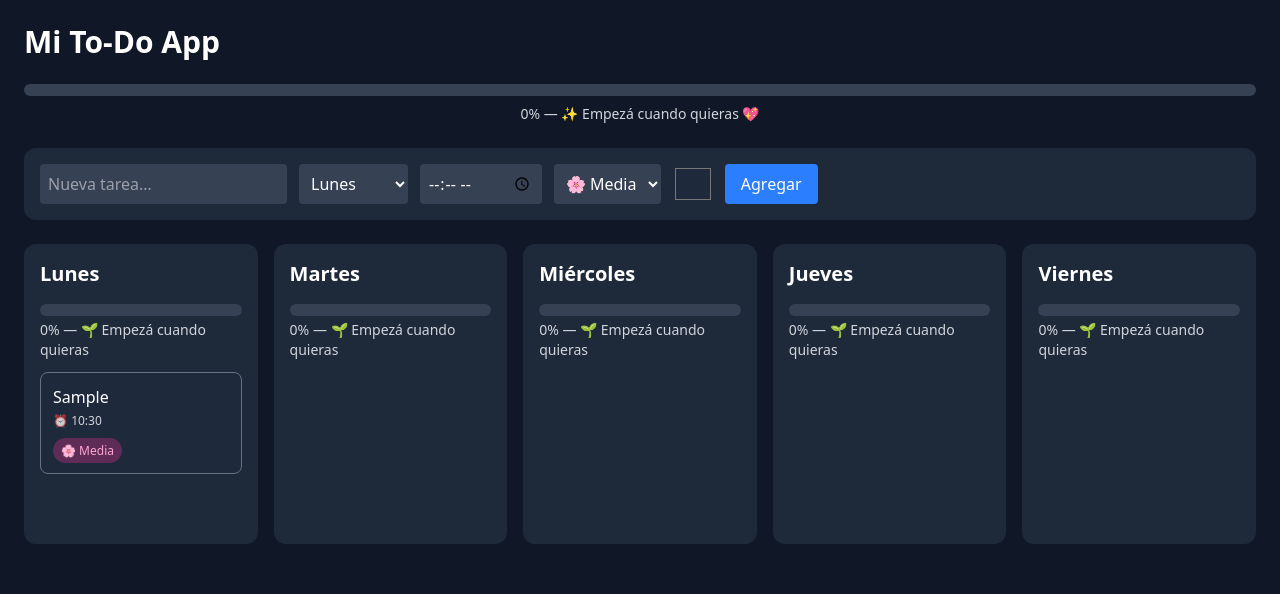
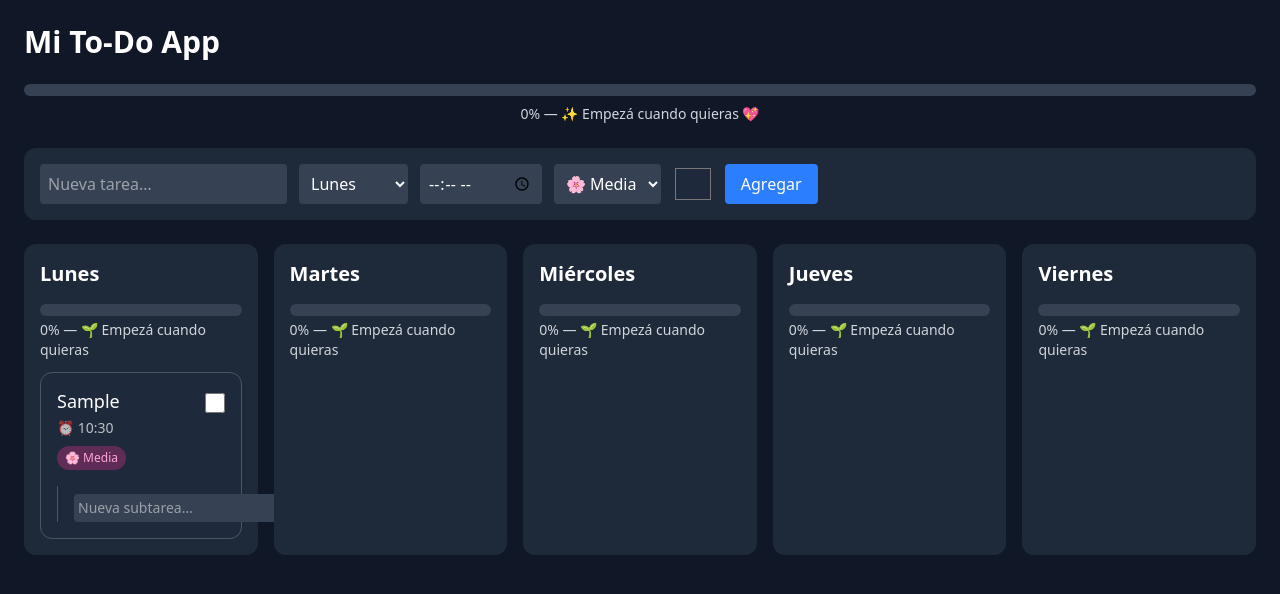
Before and after one commit to MikaelaEstefan/my-todo-app, a React (Vite) app: page / in a window 1280 px wide. Both pictures are taken after typing "Sample", "10:30" into the empty fields and a click on the button "Agregar". Shown: the top 594 px of the page. Built offline with nearby package versions, Linux system fonts and the light colour scheme.

Commit message:
subtasks added / taskbutton no longer used

```diff
--- a/src/components/DayColumn.jsx
+++ b/src/components/DayColumn.jsx
@@ -1,5 +1,5 @@
 import React from "react";
-import TaskButton from "./TaskButton";
+import TaskCard from "./TaskCard";
 import { useTasksStore } from "../context/useTasksStore";
 
 export default function DayColumn({ day }) {
@@ -36,7 +36,7 @@ export default function DayColumn({ day }) {
 
       <div className="flex flex-col gap-3">
         {tasks.map((task) => (
-          <TaskButton key={task.id} task={task} />
+          <TaskCard key={task.id} task={task} />
         ))}
       </div>
     </div>
--- /dev/null
+++ b/src/components/SubtaskList.jsx
@@ -0,0 +1,68 @@
+import React, { useState } from "react";
+import { useTasksStore } from "../context/useTasksStore";
+
+export default function SubtaskList({ task }) {
+  const toggleSubtask = useTasksStore((s) => s.toggleSubtask);
+  const addSubtask = useTasksStore((s) => s.addSubtask);
+
+  const [open, setOpen] = useState(false);
+  const [text, setText] = useState("");
+
+  function handleAdd() {
+    if (!text.trim()) return;
+    addSubtask(task.id, text);
+    setText("");
+  }
+
+  return (
+    <div className="mt-2">
+      {/* Expand / collapse */}
+      <button
+        onClick={() => setOpen(!open)}
+        className="text-sm text-blue-300 hover:text-blue-400"
+      >
+        {open ? "▼ Ocultar subtareas" : "▶ Ver subtareas"}
+      </button>
+
+      {/* Animated container */}
+      <div
+        className={`transition-all overflow-hidden ${
+          open ? "max-h-96 mt-2" : "max-h-0"
+        }`}
+      >
+        {/* List of subtasks */}
+        <div className="flex flex-col gap-2">
+          {task.subtasks.map((s) => (
+            <button
+              key={s.id}
+              onClick={() => toggleSubtask(task.id, s.id)}
+              className={`px-3 py-1 rounded border text-left text-sm ${
+                s.completed
+                  ? "line-through opacity-50 border-green-300"
+                  : "border-gray-500"
+              }`}
+            >
+              {s.text}
+            </button>
+          ))}
+        </div>
+
+        {/* Add new subtask */}
+        <div className="mt-2 flex gap-2">
+          <input
+            className="bg-gray-700 p-2 rounded text-sm w-full"
+            placeholder="Nueva subtarea…"
+            value={text}
+            onChange={(e) => setText(e.target.value)}
+          />
+          <button
+            onClick={handleAdd}
+            className="px-3 py-1 bg-pink-500 rounded text-white text-sm"
+          >
+            +
+          </button>
+        </div>
+      </div>
+    </div>
+  );
+}
--- a/src/components/TaskButton.jsx
+++ b/src/components/TaskButton.jsx
@@ -4,6 +4,7 @@ import { useTasksStore } from "../context/useTasksStore";
 export default function TaskButton({ task }) {
   const toggleTask = useTasksStore((state) => state.toggleTask);
 
+  // Estilo según prioridad
   const priorityClasses = {
     alta: "font-bold",
     media: "",
@@ -13,24 +14,24 @@ export default function TaskButton({ task }) {
   return (
     <button
       onClick={() => toggleTask(task.id)}
-      className={`p-3 rounded-lg text-left border transition-all ${
-        task.completed
-          ? "opacity-40 border-green-400"
-          : "opacity-100 border-gray-500"
-      } ${priorityClasses[task.priority]}`}
+      className={`
+        w-full text-left p-3 rounded-lg border transition-all
+        ${task.completed ? "opacity-40 border-green-400" : "opacity-100 border-gray-500"}
+        ${priorityClasses[task.priority]}
+      `}
       style={{ backgroundColor: task.color }}
     >
-      {/* Texto */}
-      <div>{task.text}</div>
+      {/* Texto principal */}
+      <div className="text-base">{task.text}</div>
 
       {/* Horario */}
       {task.time && (
-        <div className="text-xs opacity-80 mt-1">
-          ⏰ {task.time}
+        <div className="text-xs opacity-80 mt-1 flex items-center gap-1">
+          ⏰ <span>{task.time}</span>
         </div>
       )}
 
-      {/* Prioridad */}
+      {/* Prioridad visual */}
       <div className="mt-2">
         <span
           className={`
@@ -45,6 +46,23 @@ export default function TaskButton({ task }) {
           {task.priority === "baja" && "🌿 Baja"}
         </span>
       </div>
+
+
+      {task.subtasks?.length > 0 && (
+        <div className="mt-3 pl-3 border-l border-white/20 space-y-1">
+          {task.subtasks.map((sub, i) => (
+            <div
+              key={i}
+              className={`text-xs flex items-center gap-2 ${
+                sub.completed ? "line-through opacity-50" : ""
+              }`}
+            >
+              <span className="text-white/70">•</span>
+              <span>{sub.text}</span>
+            </div>
+          ))}
+        </div>
+      )}
     </button>
   );
 }
--- a/src/components/TaskCard.jsx
+++ b/src/components/TaskCard.jsx
@@ -1,8 +1,111 @@
-const toggleTask = useTasksStore((state) => state.toggleTask);
+// src/components/TaskCard.jsx
+import React, { useState } from "react";
+import { useTasksStore } from "../context/useTasksStore";
 
-<div
-  onClick={() => toggleTask(task.id)}
-  className="cursor-pointer p-2 rounded-xl"
->
-  {task.text}
-</div>
+export default function TaskCard({ task }) {
+  const toggleTask = useTasksStore((state) => state.toggleTask);
+  const addSubtask = useTasksStore((state) => state.addSubtask);
+  const toggleSubtask = useTasksStore((state) => state.toggleSubtask);
+
+  const [subInput, setSubInput] = useState("");
+
+  const priorityStyles = {
+    alta: "bg-red-500/30 text-red-300",
+    media: "bg-pink-500/30 text-pink-300",
+    baja: "bg-green-500/30 text-green-300",
+  };
+
+  const isHighPriority = task.priority === "alta";
+
+  return (
+    <div
+        className={`p-4 rounded-xl border border-gray-600 transition-all ${
+            isHighPriority ? "font-bold" : ""
+                    }`}
+        style={{ backgroundColor: task.color }}
+    >
+      {/* TÍTULO + CHECKBOX */}
+      <div className="flex justify-between items-start gap-3">
+        <div
+          className={`text-lg leading-snug ${
+            task.completed ? "line-through opacity-60" : ""
+          }`}
+        >
+          {task.text}
+        </div>
+
+        <input
+          type="checkbox"
+          checked={task.completed}
+          onChange={() => toggleTask(task.id)}
+          className="w-5 h-5 mt-1 cursor-pointer"
+        />
+      </div>
+
+      {/* HORA */}
+      {task.time && (
+        <div className="text-sm opacity-70 mt-1">⏰ {task.time}</div>
+      )}
+
+      {/* PRIORIDAD */}
+      <div
+        className={`inline-block mt-2 text-xs px-2 py-1 rounded-full ${
+          priorityStyles[task.priority]
+        }`}
+      >
+        {task.priority === "alta" && "🔥 Alta"}
+        {task.priority === "media" && "🌸 Media"}
+        {task.priority === "baja" && "🌿 Baja"}
+      </div>
+
+      {/* SUBTAREAS */}
+      <div className="mt-4 pl-4 border-l border-gray-600 space-y-1">
+        {(task.subtasks ?? []).map((s) => (
+          <label
+            key={s.id}
+            className="flex items-center gap-2 cursor-pointer"
+          >
+            <input
+              type="checkbox"
+              checked={s.completed}
+              onChange={() => toggleSubtask(task.id, s.id)}
+            />
+            <span
+              className={`text-sm ${
+                s.completed ? "line-through opacity-60" : ""
+              }`}
+            >
+              {s.text}
+            </span>
+          </label>
+        ))}
+
+        {/* AGREGAR SUBTAREA */}
+        <div className="flex gap-2 pt-2">
+          <input
+            className="p-1 rounded bg-gray-700 text-white flex-1 text-sm"
+            placeholder="Nueva subtarea…"
+            value={subInput}
+            onChange={(e) => setSubInput(e.target.value)}
+            onKeyDown={(e) => {
+              if (e.key === "Enter" && subInput.trim()) {
+                addSubtask(task.id, subInput);
+                setSubInput("");
+              }
+            }}
+          />
+          <button
+            onClick={() => {
+              if (!subInput.trim()) return;
+              addSubtask(task.id, subInput);
+              setSubInput("");
+            }}
+            className="px-3 py-1 bg-blue-500 text-white rounded text-sm"
+          >
+            +
+          </button>
+        </div>
+      </div>
+    </div>
+  );
+}
--- a/src/context/useTasksStore.js
+++ b/src/context/useTasksStore.js
@@ -11,7 +11,7 @@ export const useTasksStore = create((set, get) => ({
     Viernes: [],
   },
 
-  // AGREGAR TAREA con color, prioridad y horario
+  // --- ADD TASK ---
   addTask: (day, text, color, priority = "media", time = "") =>
     set((state) => {
       const newTask = {
@@ -21,77 +21,147 @@ export const useTasksStore = create((set, get) => ({
         completed: false,
         priority,
         time,
+        subtasks: [],
       };
-
-      // Ordenar tareas: primero por hora, luego prioridad
-      const sortTasks = (arr) => {
-        const priorityValue = { alta: 1, media: 2, baja: 3 };
-
-        return [...arr].sort((a, b) => {
-          // Si tienen horario, ordenar por hora
-          if (a.time && b.time && a.time !== b.time) {
-            return a.time.localeCompare(b.time);
-          }
-
-          // Si no tienen horario o es igual → ordenar por prioridad
-          return priorityValue[a.priority] - priorityValue[b.priority];
-        });
-      };
-
-      const updatedDay = sortTasks([...state.tasks[day], newTask]);
 
       return {
         tasks: {
           ...state.tasks,
-          [day]: updatedDay,
+          [day]: [...state.tasks[day], newTask].sort(sortTasks),
         },
       };
     }),
 
-  // Toggle de completado
+  // --- TOGGLE TASK ---
   toggleTask: (id) =>
     set((state) => {
-      const updated = {};
+      const tasks = structuredClone(state.tasks);
 
-      Object.keys(state.tasks).forEach((day) => {
-        updated[day] = state.tasks[day].map((t) =>
-          t.id === id ? { ...t, completed: !t.completed } : t
-        );
+      Object.keys(tasks).forEach((day) => {
+        tasks[day] = tasks[day].map((t) => {
+          if (t.id !== id) return t;
+
+          const updated = {
+            ...t,
+            completed: !t.completed,
+          };
+
+          // Marcar subtareas completas si la tarea está completa
+          if (updated.completed) {
+            updated.subtasks = updated.subtasks.map((s) => ({
+              ...s,
+              completed: true,
+            }));
+          }
+
+          return updated;
+        });
       });
 
-      return { tasks: updated };
+      return { tasks };
     }),
 
-  // Calcular progreso semanal
+  // --- ADD SUBTASK ---
+  addSubtask: (taskId, text) =>
+    set((state) => {
+      const tasks = structuredClone(state.tasks);
+
+      Object.keys(tasks).forEach((day) => {
+        tasks[day] = tasks[day].map((t) => {
+          if (t.id !== taskId) return t;
+
+          return {
+            ...t,
+            subtasks: [
+              ...t.subtasks,
+              { id: nanoid(), text, completed: false },
+            ],
+            completed: false,
+          };
+        });
+      });
+
+      return { tasks };
+    }),
+
+  // --- TOGGLE SUBTASK ---
+  toggleSubtask: (taskId, subId) =>
+    set((state) => {
+      const tasks = structuredClone(state.tasks);
+
+      Object.keys(tasks).forEach((day) => {
+        tasks[day] = tasks[day].map((t) => {
+          if (t.id !== taskId) return t;
+
+          const updatedSubtasks = t.subtasks.map((s) =>
+            s.id === subId ? { ...s, completed: !s.completed } : s
+          );
+
+          const allDone = updatedSubtasks.every((s) => s.completed);
+
+          return {
+            ...t,
+            subtasks: updatedSubtasks,
+            completed: allDone,
+          };
+        });
+      });
+
+      return { tasks };
+    }),
+
+  // --- WEEK PROGRESS ---
   getProgress: () => {
     const tasks = get().tasks;
-    const allTasks = Object.values(tasks).flat();
+    const all = Object.values(tasks).flat();
+    if (all.length === 0) return 0;
 
-    if (allTasks.length === 0) return 0;
-
-    const completed = allTasks.filter((t) => t.completed).length;
-    return Math.round((completed / allTasks.length) * 100);
+    const completed = all.filter((t) => t.completed).length;
+    return Math.round((completed / all.length) * 100);
   },
 
-  // Calcular progreso por día
+  // --- DAY PROGRESS ---
   getDayProgress: (day) => {
-    const tasks = get().tasks;
-    const dayTasks = tasks[day];
+    const tasks = get().tasks[day];
+    if (tasks.length === 0) return 0;
 
-    if (dayTasks.length === 0) return 0;
-
-    const completed = dayTasks.filter((t) => t.completed).length;
-    return Math.round((completed / dayTasks.length) * 100);
+    const completed = tasks.filter((t) => t.completed).length;
+    return Math.round((completed / tasks.length) * 100);
   },
 
-  // Mensajes barra semanal
   getProgressMessage: () => {
-    const progress = get().getProgress();
+  const progress = get().getProgress();
 
-    if (progress === 0) return "✨ Empezá cuando quieras 💖";
-    if (progress < 30) return "🌱 Arranque suave — ¡vos podés!";
-    if (progress < 60) return "🌸 Buen ritmo — seguí así!";
-    if (progress < 90) return "🌼 ¡Muy bien! Casi terminás todo ✨";
-    return "🌟 ¡Completaste casi todo! Orgullo total 💗";
-  },
+  if (progress === 0) return "✨ Empezá cuando quieras 💖";
+  if (progress < 30) return "🌱  Arranque suave — ¡vos podés!";
+  if (progress < 60) return "🌸  Buen ritmo — seguí así!";
+  if (progress < 90) return "🌼  ¡Muy bien! Casi terminás todo ✨";
+  return "🌟  ¡Completaste casi todo! Orgullo total 💗";
+},
+
 }));
+
+// -----------------------------------------
+// SORT: ordenar por hora y prioridad
+// -----------------------------------------
+function sortTasks(a, b) {
+  // 1) Ordenar por hora primero (vacías al final)
+  if (a.time && !b.time) return -1;
+  if (!a.time && b.time) return 1;
+
+  if (a.time && b.time) {
+    const tA = a.time.split(":").map(Number);
+    const tB = b.time.split(":").map(Number);
+
+    const dateA = new Date(0, 0, 0, tA[0], tA[1]);
+    const dateB = new Date(0, 0, 0, tB[0], tB[1]);
+
+    if (dateA.getTime() !== dateB.getTime()) {
+      return dateA - dateB;
+    }
+  }
+
+  // 2) Luego prioridad (alta > media > baja)
+  const priorityValue = { alta: 1, media: 2, baja: 3 };
+  return priorityValue[a.priority] - priorityValue[b.priority];
+}
```
Also changed, not shown: src/components/NewTaskDropdown.jsx (+2 -6 lines).
